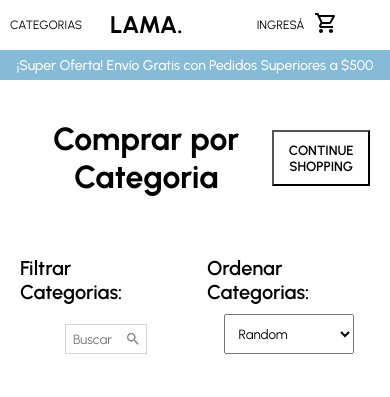
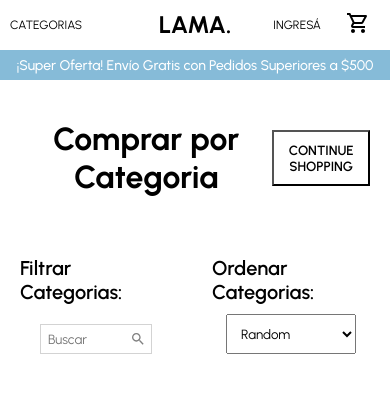
Before and after one commit to iaw-2022/AgustinGD-js, a React (Create React App) app: page /categoryList in a window 390 px wide. Shown: the top 397 px of the page. Built offline with nearby package versions, Linux system fonts and the light colour scheme; grey boxes are pictures that could not be loaded.

Commit message:
Cambios responsive

```diff
--- a/src/components/BotonLogin.jsx
+++ b/src/components/BotonLogin.jsx
@@ -7,7 +7,7 @@ const MenuItem = styled.div`
   font-size: 14px;
   cursor: pointer;
   margin-left: 25px;
-  ${mobile({ fontSize: "12px", marginLeft: "10px" })}
+  ${mobile({ fontSize: "12px", marginLeft: "10px", marginRight: "5px" })}
 `;
 
 const BotonLogin = () => {
--- a/src/components/Navbar.jsx
+++ b/src/components/Navbar.jsx
@@ -23,7 +23,7 @@ const Wrapper = styled.div`
   display: flex;
   align-items: center;
   justify-content: space-between;
-  ${mobile({ padding: "10px 0px" })}
+  ${mobile({ padding: "10px 10px" })}
 `;
 
 const Left = styled.div`
@@ -46,20 +46,20 @@ const Right = styled.div`
   display: flex;
   align-items: center;
   justify-content: flex-end;
-  ${mobile({ flex: 2, justifyContent: "center" })}
 `;
 
 const MenuItem = styled.div`
   font-size: 14px;
   cursor: pointer;
   margin-left: 25px;
-  ${mobile({ fontSize: "12px", marginLeft: "10px" })}
+  ${mobile({ fontSize: "12px", marginLeft: "5px" })}
 `;
 
 const StyledBadge = styled(Badge)({
   "& .MuiBadge-badge": {
     color: "black",
-    backgroundColor: "#F6AE2D"
+    backgroundColor: "#F6AE2D",
+    margin: "0px 10px"
   }
 });
 
@@ -73,7 +73,7 @@ const Navbar = (props) => {
       <Wrapper>
         <Left>
           <Link to="/categoryList" style={{ textDecoration: "none"}}>
-            <MenuItem style={{ color: "black"}}> CATEGORIAS </MenuItem>
+            <MenuItem style={{ color: "black", margin: "0px"}}> CATEGORIAS </MenuItem>
           </Link>
         </Left>
         <Center>
@@ -81,11 +81,11 @@ const Navbar = (props) => {
         </Center>
         <Right>
           <SeccionAutenticacion/>
-          <MenuItem>
+          <MenuItem style={{ color: "black", marginLeft: "10px"}}>
             <Tooltip title={formatoMonedaArgentina(precioTotalProductosCarrito)}>
               <StyledBadge badgeContent={cantidadTotalProductosCarrito}>
                 <Link to="/cart">
-                  <ShoppingCartOutlined style={{ color: "black"}}/>
+                  <ShoppingCartOutlined style={{ color: "black", margin: "0px 10px"}}/>
                 </Link>
               </StyledBadge>
             </Tooltip>
--- a/src/components/SearchBar.jsx
+++ b/src/components/SearchBar.jsx
@@ -22,11 +22,12 @@ const SearchContainer = styled.div`
     align-items: center;
     margin-left: 25px;
     padding: 5px;
+    ${mobile({ marginLeft: "0px" })}
 `;
 
 const Input = styled.input`
     border: none;
-    ${mobile({ width: "50px" })}
+    ${mobile({ width: "80px" })}
 `;
 
 const SearchBar = (props) => {
```
